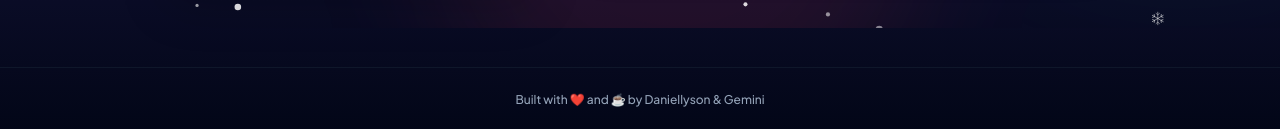
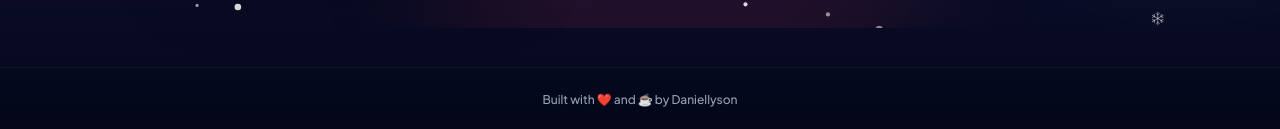
Before and after one commit to Daniellyson/secret-santa, a plain HTML site: page index.html in a window 1280 px wide. Shown: the part 772-901 px from the top of the page. Drawn offline with nearby package versions, Linux system fonts and the light colour scheme.

Commit message:
Update index.html footer

```diff
--- a/index.html
+++ b/index.html
@@ -322,7 +322,7 @@
         saveImg: "Save as Image",
         copyList: "Copy List",
         reshuffle: "Reshuffle",
-        footer: "Built with ❤️ and ☕ by Daniellyson & Gemini",
+        footer: "Built with ❤️ and ☕ by Daniellyson",
         errEmptyName: "Please enter a name.",
         errDuplicateName: "This name is already added.",
         tapToReveal: "Tap to reveal",
@@ -360,7 +360,7 @@
         saveImg: "Sauvegarder en image",
         copyList: "Copier la liste",
         reshuffle: "Mélanger à nouveau",
-        footer: "Built with ❤️ and ☕ by Daniellyson & Gemini",
+        footer: "Built with ❤️ and ☕ by Daniellyson",
         errEmptyName: "Veuillez entrer un nom.",
         errDuplicateName: "Ce nom a déjà été ajouté.",
         tapToReveal: "Cliquer pour révéler",
```
